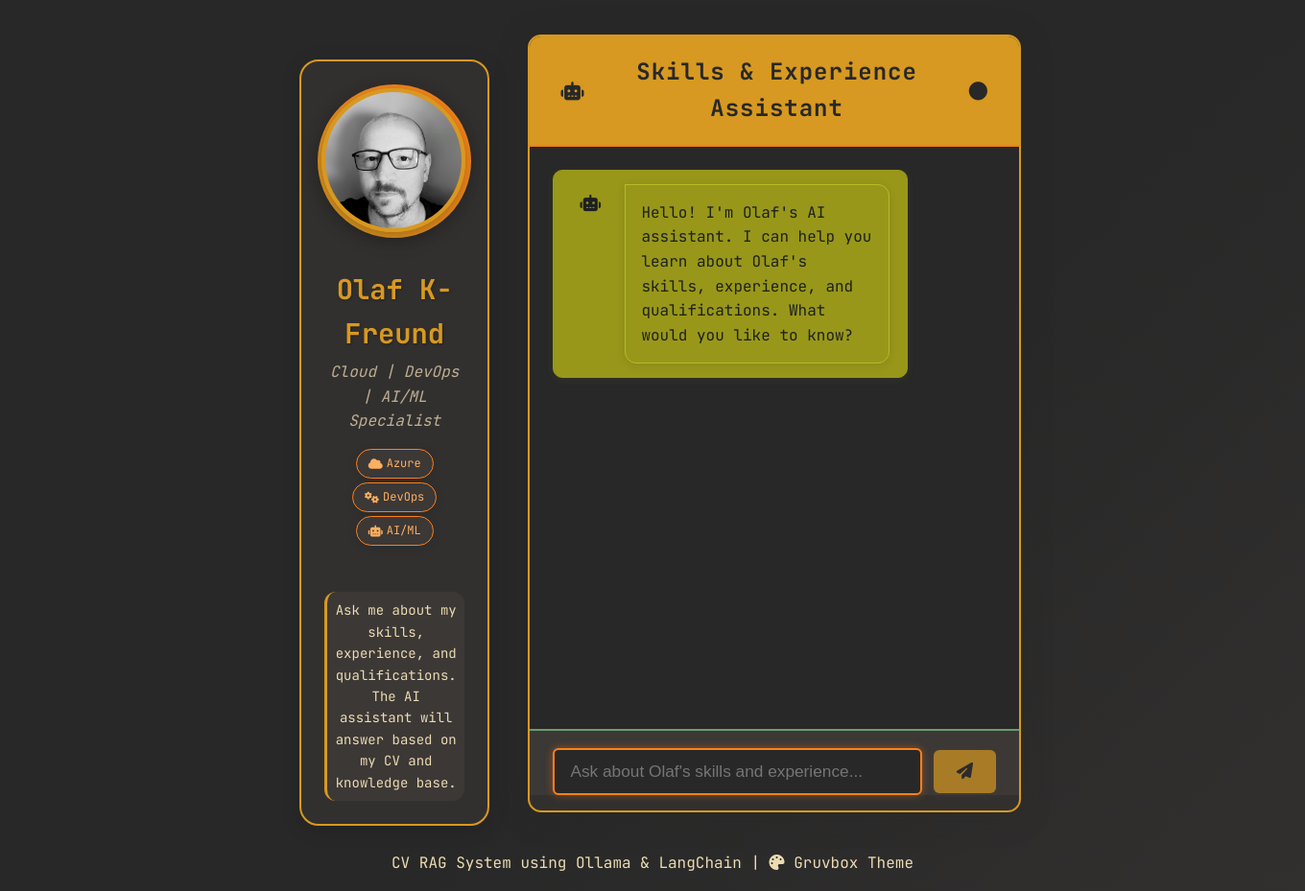
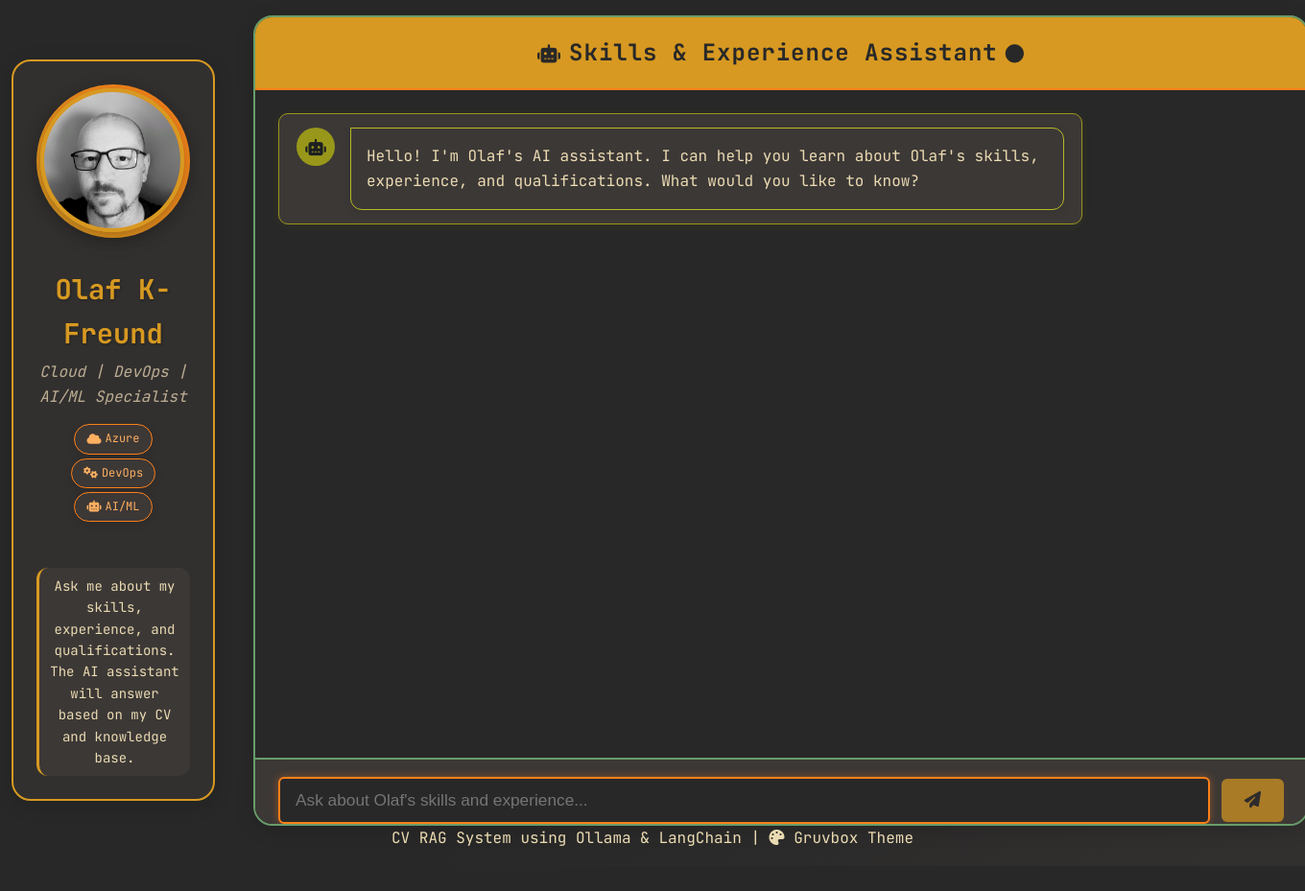
Before and after one commit to olafkfreund/ollama-skill-cv-rag, a Python web app: template templates/index.html in a window 1360 px wide. Shown: the whole page at 96% size. After the commit the page ends 882 px from the top, so only its background shows below. Run offline with Jinja, Linux system fonts and the light colour scheme; the template is opened without the code that fills it, so the values that code supplies are empty.

Commit message:
Enhance chat UI with responsive design and Markdown rendering for messages

```diff
--- a/static/css/style.css
+++ b/static/css/style.css
@@ -237,6 +237,10 @@ body.gruvbox-dark {
 }
 
 .chat-container {
+    width: 90vw;
+    max-width: 1100px;
+    min-width: 320px;
+    margin: 0 auto;
     display: flex;
     flex-direction: column;
     height: 100%;
@@ -246,6 +250,13 @@ body.gruvbox-dark {
     border: 2px solid var(--gruvbox-aqua);
     overflow: hidden;
     transition: box-shadow var(--transition-normal);
+}
+
+@media (min-width: 1400px) {
+    .chat-container {
+        width: 70vw;
+        max-width: 1200px;
+    }
 }
 
 .chat-container:hover {
@@ -340,10 +351,46 @@ body.gruvbox-dark {
 }
 
 .message.assistant .message-content {
-    background: var(--gruvbox-green);
-    color: var(--gruvbox-bg-darker);
+    background: var(--gruvbox-bg-lighter); /* darker background for assistant answer box */
+    color: var(--gruvbox-fg);
     border: 1px solid var(--gruvbox-green-light);
     border-radius: 0 var(--border-radius-md) var(--border-radius-md) var(--border-radius-md);
+}
+
+/* Markdown styling for chat messages */
+.message-content h1, .message-content h2, .message-content h3 {
+    color: var(--gruvbox-yellow);
+    margin: 0.5em 0 0.2em 0;
+}
+.message-content p {
+    margin: 0.5em 0;
+}
+.message-content ul, .message-content ol {
+    margin: 0.5em 0 0.5em 1.5em;
+}
+.message-content code {
+    background: var(--gruvbox-bg-lighter);
+    color: var(--gruvbox-orange);
+    padding: 2px 6px;
+    border-radius: 4px;
+    font-family: var(--font-mono);
+    font-size: 0.95em;
+}
+.message-content pre {
+    background: var(--gruvbox-bg-lighter);
+    color: var(--gruvbox-orange);
+    padding: 10px;
+    border-radius: 6px;
+    overflow-x: auto;
+    margin: 0.5em 0;
+}
+.message-content blockquote {
+    border-left: 4px solid var(--gruvbox-yellow);
+    background: var(--gruvbox-bg-lighter);
+    color: var(--gruvbox-fg-muted);
+    margin: 0.5em 0;
+    padding: 0.5em 1em;
+    border-radius: 4px;
 }
 
 .input-container {
@@ -515,15 +562,26 @@ body.gruvbox-dark {
 }
 
 .chat-container {
-    max-width: 600px;
-    margin: 20px auto 40px auto;
+    width: 90vw;
+    max-width: 1100px;
+    min-width: 320px;
+    margin: 0 auto;
+    display: flex;
+    flex-direction: column;
+    height: 100%;
     background: var(--gruvbox-bg-soft);
-    border-radius: 14px;
-    box-shadow: 0 4px 32px 0 rgba(40,40,40,0.25);
-    padding: 0 0 16px 0;
-    border: 2px solid var(--gruvbox-yellow);
+    border-radius: var(--border-radius-lg);
+    box-shadow: var(--shadow-md);
+    border: 2px solid var(--gruvbox-aqua);
     overflow: hidden;
-    transition: transform 0.3s ease, box-shadow 0.3s ease;
+    transition: box-shadow var(--transition-normal);
+}
+
+@media (min-width: 1400px) {
+    .chat-container {
+        width: 70vw;
+        max-width: 1200px;
+    }
 }
 
 .chat-container:hover {
@@ -574,11 +632,47 @@ body.gruvbox-dark {
 }
 
 .message.assistant {
-    background: var(--gruvbox-green);
-    color: var(--gruvbox-bg);
+    background: var(--gruvbox-bg-lighter); /* darker background for assistant answer box */
+    color: var(--gruvbox-fg);
     margin-right: auto;
     border-color: var(--gruvbox-green);
     box-shadow: 0 2px 8px 0 rgba(152,151,26,0.10);
+}
+
+/* Markdown styling for chat messages */
+.message-content h1, .message-content h2, .message-content h3 {
+    color: var(--gruvbox-yellow);
+    margin: 0.5em 0 0.2em 0;
+}
+.message-content p {
+    margin: 0.5em 0;
+}
+.message-content ul, .message-content ol {
+    margin: 0.5em 0 0.5em 1.5em;
+}
+.message-content code {
+    background: var(--gruvbox-bg-lighter);
+    color: var(--gruvbox-orange);
+    padding: 2px 6px;
+    border-radius: 4px;
+    font-family: var(--font-mono);
+    font-size: 0.95em;
+}
+.message-content pre {
+    background: var(--gruvbox-bg-lighter);
+    color: var(--gruvbox-orange);
+    padding: 10px;
+    border-radius: 6px;
+    overflow-x: auto;
+    margin: 0.5em 0;
+}
+.message-content blockquote {
+    border-left: 4px solid var(--gruvbox-yellow);
+    background: var(--gruvbox-bg-lighter);
+    color: var(--gruvbox-fg-muted);
+    margin: 0.5em 0;
+    padding: 0.5em 1em;
+    border-radius: 4px;
 }
 
 .input-container {
--- a/static/index.html
+++ b/static/index.html
@@ -47,7 +47,7 @@
                     </div>
                     <div class="messages" ref="messageContainer">
                         <div v-for="message in messages" :key="message.id"
-                            :class="['message', message.role, { 'isLoading': message.isLoading }]">
+                             :class="['message', message.role, { 'isLoading': message.isLoading }]">
                             <div class="message-avatar" v-if="message.role === 'assistant'">
                                 <i class="fas fa-robot"></i>
                             </div>
@@ -56,7 +56,7 @@
                             </div>
                             <div class="message-content">
                                 <div class="message-time" v-if="message.timestamp">{{ formatTime(message.timestamp) }}</div>
-                                <div class="message-text" v-html="message.content.replace(/\n/g, '<br>')"></div>
+                                <div v-html="renderMarkdown(message.content)"></div>
                             </div>
                         </div>
                         <div class="scroll-indicator" v-if="showScrollIndicator" @click="scrollToBottom">
@@ -84,6 +84,8 @@
             <p>CV RAG System using Ollama & LangChain | <i class="fas fa-palette"></i> Gruvbox Theme</p>
         </div>
     </div>
+    <script src="https://cdn.jsdelivr.net/npm/marked/marked.min.js"></script>
+    <script src="https://cdn.jsdelivr.net/npm/dompurify@3.0.9/dist/purify.min.js"></script>
     <script src="https://unpkg.com/vue@3"></script>
     <script src="/static/js/app.js"></script>
 </body>
--- a/static/js/app.js
+++ b/static/js/app.js
@@ -32,6 +32,14 @@ createApp({
         const formatTime = (timestamp) => {
             const date = new Date(timestamp);
             return date.toLocaleTimeString([], { hour: '2-digit', minute: '2-digit' });
+        };
+
+        // Markdown rendering for assistant messages
+        const renderMarkdown = (mdText) => {
+            if (window.marked && window.DOMPurify) {
+                return DOMPurify.sanitize(marked.parse(mdText));
+            }
+            return mdText;
         };
 
         onMounted(() => {
@@ -169,7 +177,8 @@ createApp({
             errorMessage,
             showScrollIndicator,
             scrollToBottom,
-            formatTime
+            formatTime,
+            renderMarkdown // expose to template
         };
     }
 }).mount('#app');
```
